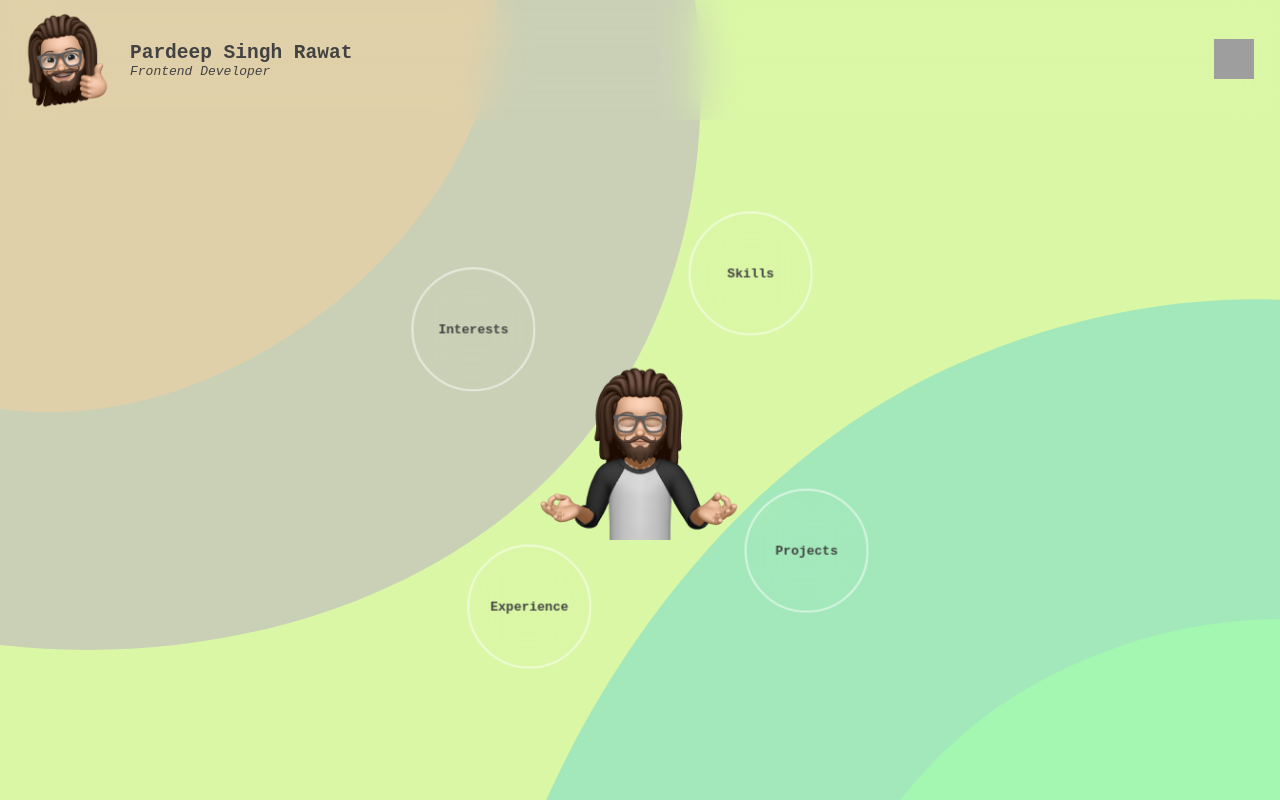
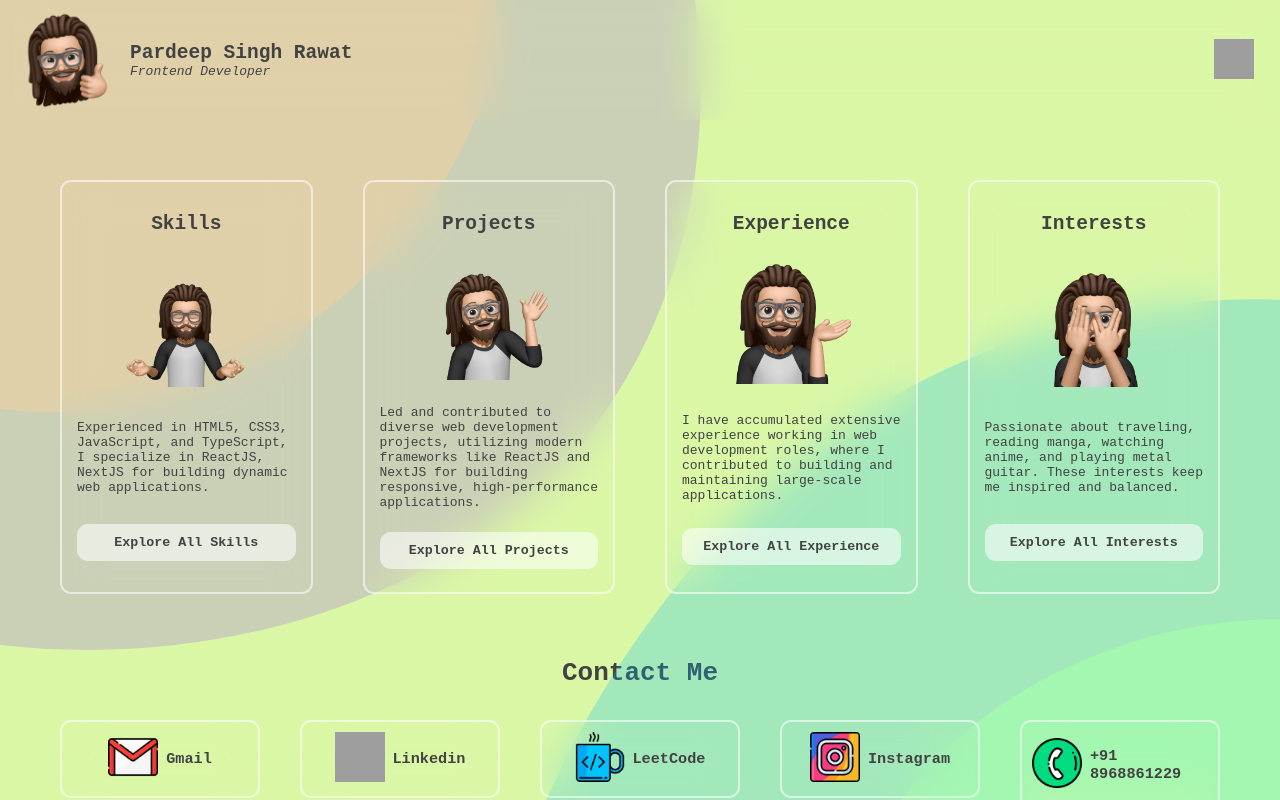
Before and after one commit to ShankySama/Portfolio, a React (Create React App) app: page / in a window 1280 px wide. Both pictures are taken after a click on the picture 70 px from the left and 60 px from the top of the page. Shown: the top 800 px of the page. Built offline with nearby package versions, Linux system fonts and the light colour scheme; grey boxes are pictures that could not be loaded.

Commit message:
Reaverted

```diff
--- a/src/main/sections/all-section/AllSection.jsx
+++ b/src/main/sections/all-section/AllSection.jsx
@@ -1,31 +1,11 @@
 import React from "react";
+import { ExploreSectionCard } from "../../../components";
 import "./Section.css";
-import src from "../../../assets/images/skills_avatar.png";
 
 const AllSection = ({ data, handleExploreAllClick }) => {
   return (
     <div className="section">
-      <div className="all_sections">
-        {data.cards.map((card, index) => (
-          <div
-            className={`item item_${index + 1}`}
-            key={index}
-            onClick={() => handleExploreAllClick(card.title.toLowerCase())}
-          >
-            <p className="text">{card?.title}</p>
-          </div>
-        ))}
-        <div className="item item_5">
-          <img
-            className="all_section_avatar"
-            src={src}
-            height={200}
-            width={200}
-            alt="avatar-icon"
-          />
-        </div>
-      </div>
-      {/* <div className="cards_section">
+      <div className="cards_section">
         {data.cards.map((card, index) => (
           <ExploreSectionCard
             key={index}
@@ -34,7 +14,7 @@ const AllSection = ({ data, handleExploreAllClick }) => {
             handleExploreAllClick={handleExploreAllClick}
           />
         ))}
-      </div> */}
+      </div>
     </div>
   );
 };
--- a/src/main/sections/all-section/Section.css
+++ b/src/main/sections/all-section/Section.css
@@ -1,11 +1,6 @@
 .section {
-  /* padding: 40px; */
+  padding: 40px;
   transition: opacity 0.5s ease-in-out;
-  display: grid;
-  justify-content: center;
-  position: relative;
-  opacity: 1;
-  z-index: 9;
 }
 .cards_section {
   display: grid;
@@ -70,64 +65,3 @@
   margin: 0;
   font-weight: bolder;
 }
-
-.all_sections {
-  display: grid;
-  /* grid-template-rows: 12rem 12rem 12rem ;
-  grid-template-columns: 12rem 12rem 12rem; */
-  grid-template-rows: 1fr 1fr 1fr ;
-  grid-template-columns: 1fr 1fr 1fr;
-  animation: move 15s infinite linear;
-  /* min-height: 70vh; */
-}
-.item {
-  display: flex;
-  justify-content: center;
-  align-items: center;
-}
-.item_1 {
-  grid-area: 1/2/1/3;
-}
-.item_2 {
-  grid-area: 2/3/2/4;
-}
-.item_3 {
-  grid-area: 3/2/3/3;
-}
-.item_4 {
-  grid-area: 2/1/2/2;
-}
-.item_5 {
-  grid-area: 2/2/2/3;
-  align-items: center;
-  justify-content: center;
-}
-.text {
-  animation: moveNeg 15s infinite linear;
-  transform-origin: center;
-  transform: rotate(-360deg);
-  border-radius: 50%;
-  height: 120px;
-  width: 120px;
-  display: flex;
-  align-items: center;
-  justify-content: center;
-  border: 2px solid #ffffff91;
-  backdrop-filter: blur(20px);
-  font-weight: 900;
-  cursor: pointer;
-}
-.all_section_avatar{
-  animation: moveNeg 15s infinite linear;
-  transform-origin: center;
-}
-@keyframes moveNeg {
-  100% {
-    rotate: -360deg;
-  }
-}
-@keyframes move {
-  100% {
-    rotate: 360deg;
-  }
-}
```
